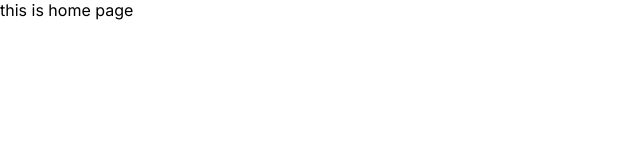
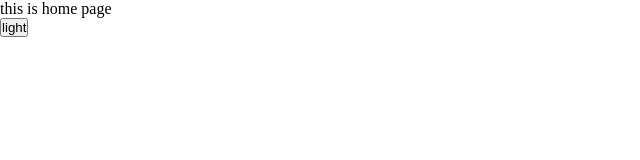
Before and after one commit to qyj971228/shopping, a Next.js app: page / in a window 1280 px wide. Shown: the top 160 px of the page, without its empty margins (0-640 px from the left). Built offline with nearby package versions, Linux system fonts and the light colour scheme.

Commit message:
feat: theme

```diff
--- a/src/app/globals.css
+++ b/src/app/globals.css
@@ -1,9 +1,9 @@
 :root {
+  --color: #000;
 }
 
-@media (prefers-color-scheme: dark) {
-  :root {
-  }
+:root .dark {
+  --color: green;
 }
 
 * {
@@ -16,15 +16,10 @@ html,
 body {
   max-width: 100vw;
   overflow-x: hidden;
+  color: var(--color);
 }
 
 a {
   color: inherit;
   text-decoration: none;
 }
-
-@media (prefers-color-scheme: dark) {
-  html {
-    color-scheme: dark;
-  }
-}
--- a/src/app/layout.tsx
+++ b/src/app/layout.tsx
@@ -1,8 +1,9 @@
 import type { Metadata } from 'next'
-import { Inter } from 'next/font/google'
 import './globals.css'
+import ThemeProvider from '~/components/ThemeProvider'
 
-const inter = Inter({ subsets: ['latin'] })
+// import { Inter } from 'next/font/google'
+// const inter = Inter({ subsets: ['latin'] })
 
 export const metadata: Metadata = {
   title: 'Create Next App',
@@ -16,7 +17,7 @@ export default function RootLayout({
 }>) {
   return (
     <html lang='en'>
-      <body className={inter.className}>{children}</body>
+      <ThemeProvider>{children}</ThemeProvider>
     </html>
   )
 }
--- a/src/app/page.module.css
+++ /dev/null
@@ -1,2 +0,0 @@
-.main {
-}
--- /dev/null
+++ b/src/app/page.scss
@@ -0,0 +1,7 @@
+.main {
+  background-color: #fff;
+}
+
+.dark .main {
+  background-color: red;
+}
--- a/src/app/page.tsx
+++ b/src/app/page.tsx
@@ -1,9 +1,11 @@
-import styles from './page.module.css'
+import ThemeChange from '~/components/ThemeChange'
+import './page.scss'
 
 export default function Home() {
   return (
-    <main className={styles.main}>
+    <main className='main'>
       <div>this is home page</div>
+      <ThemeChange></ThemeChange>
     </main>
   )
 }
--- a/src/app/profile/page.module.css
+++ /dev/null
@@ -1,2 +0,0 @@
-.main {
-}
--- a/src/app/profile/page.tsx
+++ b/src/app/profile/page.tsx
@@ -1,8 +1,6 @@
-import styles from './page.module.css'
-
 export default function Profile() {
   return (
-    <main className={styles.main}>
+    <main>
       <div>this is profile page</div>
     </main>
   )
--- /dev/null
+++ b/src/components/ThemeChange.tsx
@@ -0,0 +1,9 @@
+'use client'
+import { useContext } from 'react'
+import { ThemeContext } from '~/components/ThemeProvider'
+
+export default function ThemeChange() {
+  const { theme, toggle } = useContext(ThemeContext)
+
+  return <button onClick={() => toggle()}>{theme}</button>
+}
--- /dev/null
+++ b/src/components/ThemeProvider.tsx
@@ -0,0 +1,47 @@
+'use client'
+import { createContext, useState } from 'react'
+
+interface Theme {
+  theme: string
+  toggle: () => void
+}
+
+export const ThemeContext = createContext<Theme>({
+  theme: 'light',
+  toggle: () => {},
+})
+
+export default function ThemeProvider({
+  children,
+}: Readonly<{
+  children: React.ReactNode
+}>) {
+  const [theme, setTheme] = useState('light')
+
+  function ThemeContextValue(): Theme {
+    function dark() {
+      setTheme('dark')
+    }
+    function light() {
+      setTheme('light')
+    }
+    function toggle() {
+      if (theme === 'dark') light()
+      else dark()
+    }
+    return {
+      theme,
+      toggle,
+    }
+  }
+
+  return (
+    <html lang='en'>
+      <body className={theme}>
+        <ThemeContext.Provider value={ThemeContextValue()}>
+          {children}
+        </ThemeContext.Provider>
+      </body>
+    </html>
+  )
+}
```
Also changed, not shown: package.json (+4 -3 lines), 1 other file (tests, documents, lock files or other folders).
